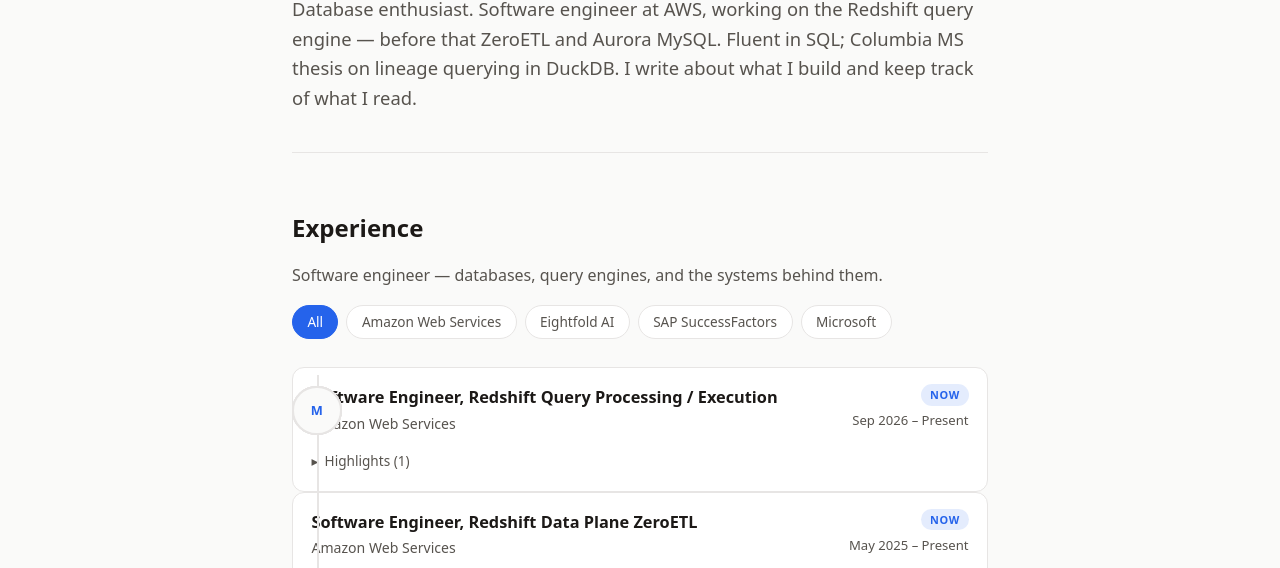
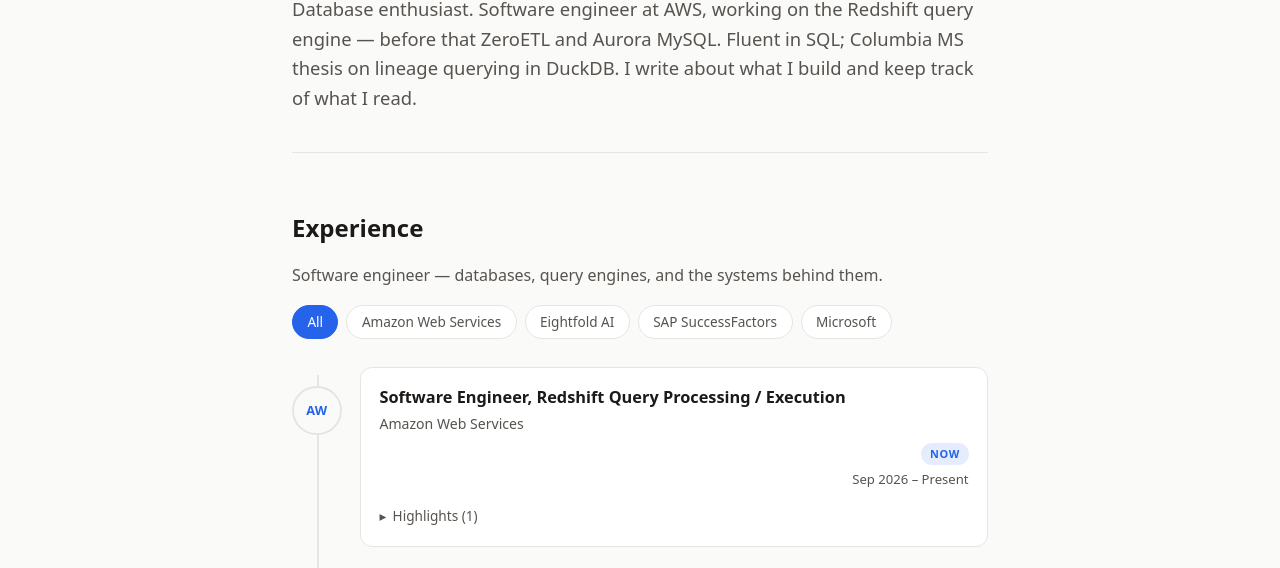
Before and after one commit to sughosh360/sughosh360.github.io, an Astro site: page / in a window 1280 px wide. Shown: the part 192-760 px from the top of the page. Built offline with nearby package versions, Linux system fonts and the light colour scheme; Astro itself is replaced by a stand-in of ours.

Commit message:
Restore timeline item positioning lost in no-JS fix
Co-Authored-By: Devin AI <158243242+devin-ai-integration[bot]@users.noreply.github.com>

```diff
--- a/src/components/ExperienceTimeline.astro
+++ b/src/components/ExperienceTimeline.astro
@@ -151,6 +151,11 @@ const isCurrent = (period: string) => /present/i.test(period);
     background: var(--border);
   }
 
+  .tl-item {
+    position: relative;
+    padding-left: 4.25rem;
+    padding-bottom: 1.9rem;
+  }
   .exp[data-js] .tl-item {
     opacity: 0;
     transform: translateY(14px);
```
